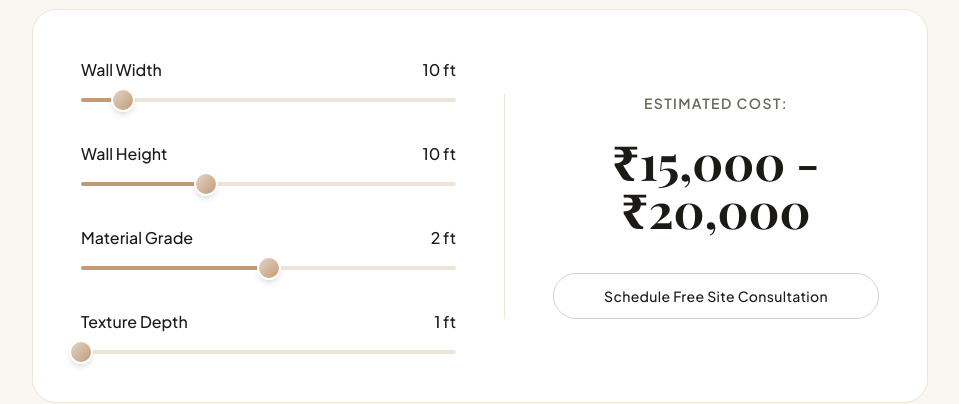
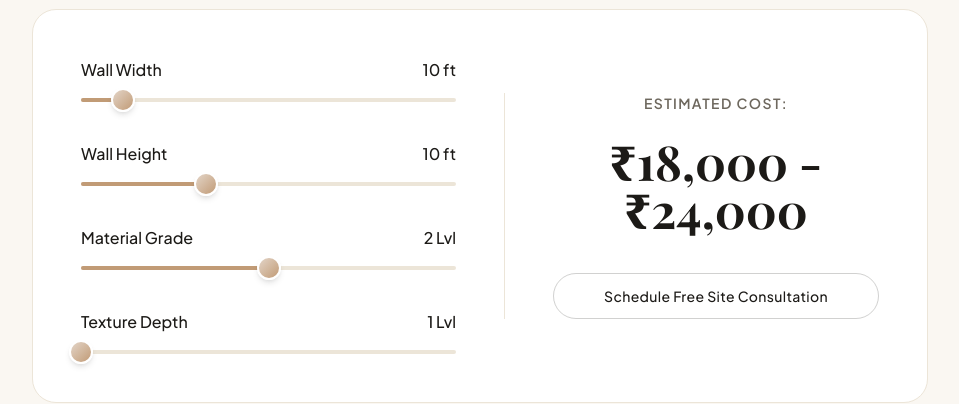
Before and after one commit to JayaSuriya24/ApexWall_3D_Website, a Next.js app: page / in a window 1280 px wide. Shown: the part 3980-4384 px from the top of the page, without its empty margins (160-1119 px from the left). Built offline with nearby package versions, Linux system fonts and the light colour scheme; a web font is replaced by a local one.

Commit message:
fix: make material grade and texture depth sliders interactive

```diff
--- a/src/components/sections/cost-estimator.tsx
+++ b/src/components/sections/cost-estimator.tsx
@@ -8,20 +8,26 @@ import { siteConfig } from "@/config/site";
 export function CostEstimator() {
   const [width, setWidth] = useState(10);
   const [height, setHeight] = useState(10);
+  const [materialGrade, setMaterialGrade] = useState(2);
+  const [textureDepth, setTextureDepth] = useState(1);
 
   // Simplified pricing logic for the demo, using fixed multiplier
   const basePricePerSqFt = 150;
+  // Increase price based on material grade and texture depth
+  const gradeMultiplier = 1 + (materialGrade - 1) * 0.2; // e.g., Grade 1: 1x, Grade 2: 1.2x
+  const textureMultiplier = 1 + (textureDepth - 1) * 0.15;
   const area = width * height;
-  const estimatedMin = area * basePricePerSqFt;
-  const estimatedMax = area * (basePricePerSqFt + 50);
+
+  const estimatedMin = Math.round(area * basePricePerSqFt * gradeMultiplier * textureMultiplier);
+  const estimatedMax = Math.round(area * (basePricePerSqFt + 50) * gradeMultiplier * textureMultiplier);
 
   const whatsappLink = `https://wa.me/${siteConfig.contact.whatsapp}?text=Hi%20ApexWall!%20I%20have%20a%20${width}ft%20x%20${height}ft%20wall%20and%20want%20to%20schedule%20a%20site%20consultation.`;
 
-  const renderSlider = (label: string, value: number, min: number, max: number, setter: (val: number) => void) => (
+  const renderSlider = (label: string, value: number, min: number, max: number, setter: (val: number) => void, unit: string = "") => (
     <div className="flex flex-col gap-4">
       <div className="flex justify-between items-center text-foreground font-medium">
         <span>{label}</span>
-        <span>{value} ft</span>
+        <span>{value}{unit ? ` ${unit}` : ""}</span>
       </div>
       <div className="relative w-full h-1 bg-card-border rounded-full">
         <input
@@ -59,10 +65,10 @@ export function CostEstimator() {
 
           {/* Left: Sliders (Representing the 4 sliders in Frame 7) */}
           <div className="flex flex-col gap-10">
-            {renderSlider("Wall Width", width, 5, 50, setWidth)}
-            {renderSlider("Wall Height", height, 5, 20, setHeight)}
-            {renderSlider("Material Grade", 2, 1, 3, () => {})}
-            {renderSlider("Texture Depth", 1, 1, 3, () => {})}
+            {renderSlider("Wall Width", width, 5, 50, setWidth, "ft")}
+            {renderSlider("Wall Height", height, 5, 20, setHeight, "ft")}
+            {renderSlider("Material Grade", materialGrade, 1, 3, setMaterialGrade, "Lvl")}
+            {renderSlider("Texture Depth", textureDepth, 1, 3, setTextureDepth, "Lvl")}
           </div>
 
           {/* Right: Output */}
```
